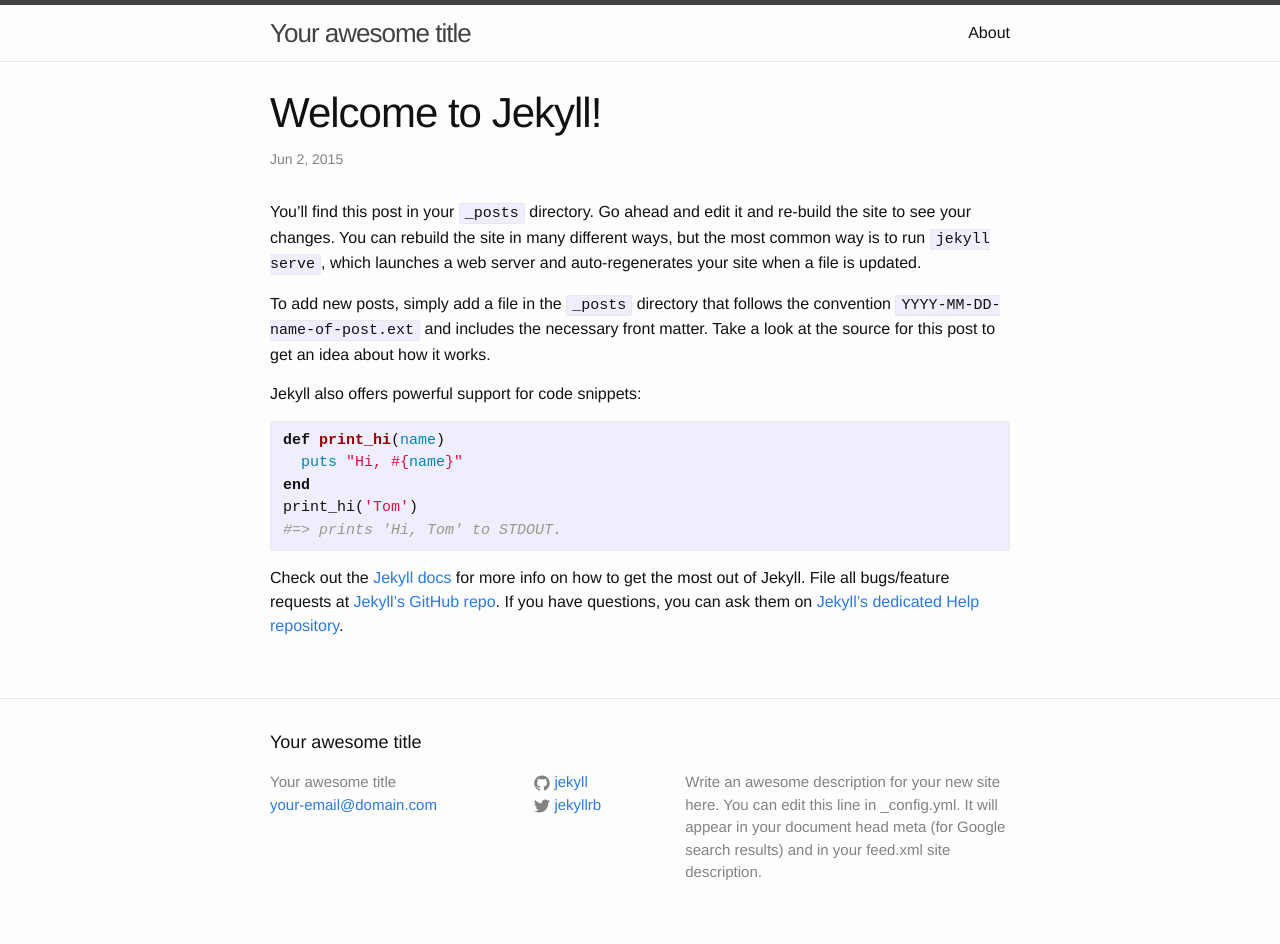
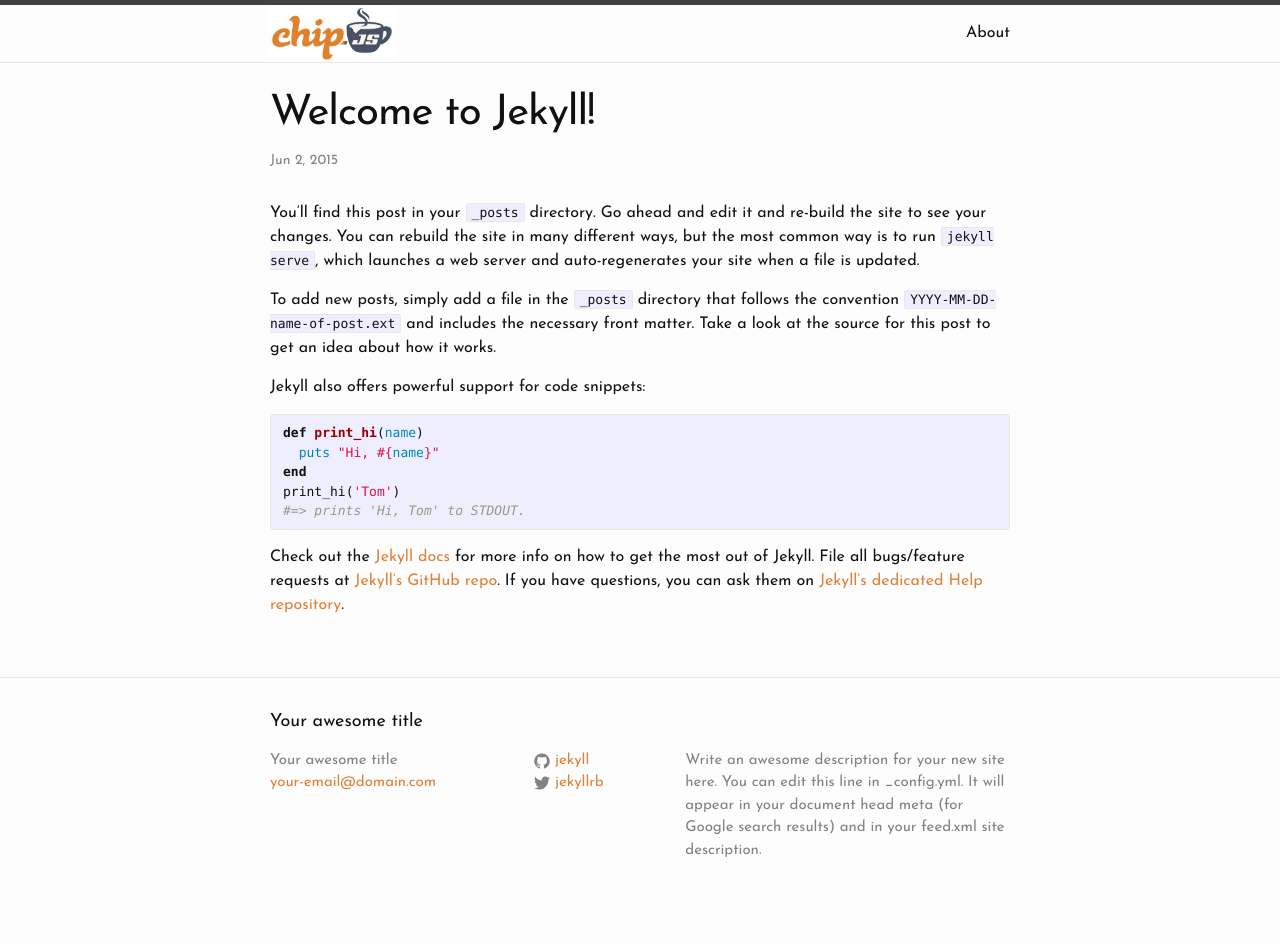
Before and after one commit to chip-js/chip-js.github.io, a Jekyll site: the page built from _posts/2015-06-02-welcome-to-jekyll.markdown, in a window 1280 px wide. Built offline with Jekyll 4.4.1, drawn with Linux system fonts in a browser that asks for light colours; after the commit the page ends 922 px from its top, so only the background shows below that.

Commit message:
Updates styling a bit, adds logo

```diff
--- a/_includes/header.html
+++ b/_includes/header.html
@@ -2,7 +2,7 @@
 
   <div class="wrapper">
 
-    <a class="site-title" href="{{ site.baseurl }}/">{{ site.title }}</a>
+    <a class="site-title" href="{{ site.baseurl }}/" title="{{ site.title }}"><img src="/images/chip-logo.png" height="56"></a>
 
     <nav class="site-nav">
       <a href="#" class="menu-icon">
--- a/_sass/_base.scss
+++ b/_sass/_base.scss
@@ -80,7 +80,8 @@ li {
  * Headings
  */
 h1, h2, h3, h4, h5, h6 {
-    font-weight: 300;
+    font-family: $base-font-family;
+    font-weight: 400;
 }
 
 
@@ -127,10 +128,11 @@ blockquote {
  */
 pre,
 code {
-    font-size: 15px;
+    font-size: 13px;
     border: 1px solid $grey-color-light;
     border-radius: 3px;
     background-color: #eef;
+    font-family: $code-font-family;
 }
 
 code {
--- a/css/main.scss
+++ b/css/main.scss
@@ -3,10 +3,10 @@
 ---
 @charset "utf-8";
 
-
+@import url(http://fonts.googleapis.com/css?family=Josefin+Sans:400,700,400italic,700italic|Josefin+Slab);
 
 // Our variables
-$base-font-family: Helvetica, Arial, sans-serif;
+$base-font-family: "Josefin Sans", Helvetica, Arial, sans-serif;
 $base-font-size:   16px;
 $small-font-size:  $base-font-size * 0.875;
 $base-line-height: 1.5;
@@ -15,7 +15,7 @@ $spacing-unit:     30px;
 
 $text-color:       #111;
 $background-color: #fdfdfd;
-$brand-color:      #2a7ae2;
+$brand-color:      #DF8138;
 
 $grey-color:       #828282;
 $grey-color-light: lighten($grey-color, 40%);
@@ -27,6 +27,8 @@ $content-width:    800px;
 $on-palm:          600px;
 $on-laptop:        800px;
 
+$header-font-family: "Josefin Slab", Helvetica, Arial, sans-serif;
+$code-font-family: Consolas, "Liberation Mono", Menlo, Courier, monospace;
 
 
 // Using media queries with like this:
```
Also changed, not shown: images/chip-logo.png (added).
